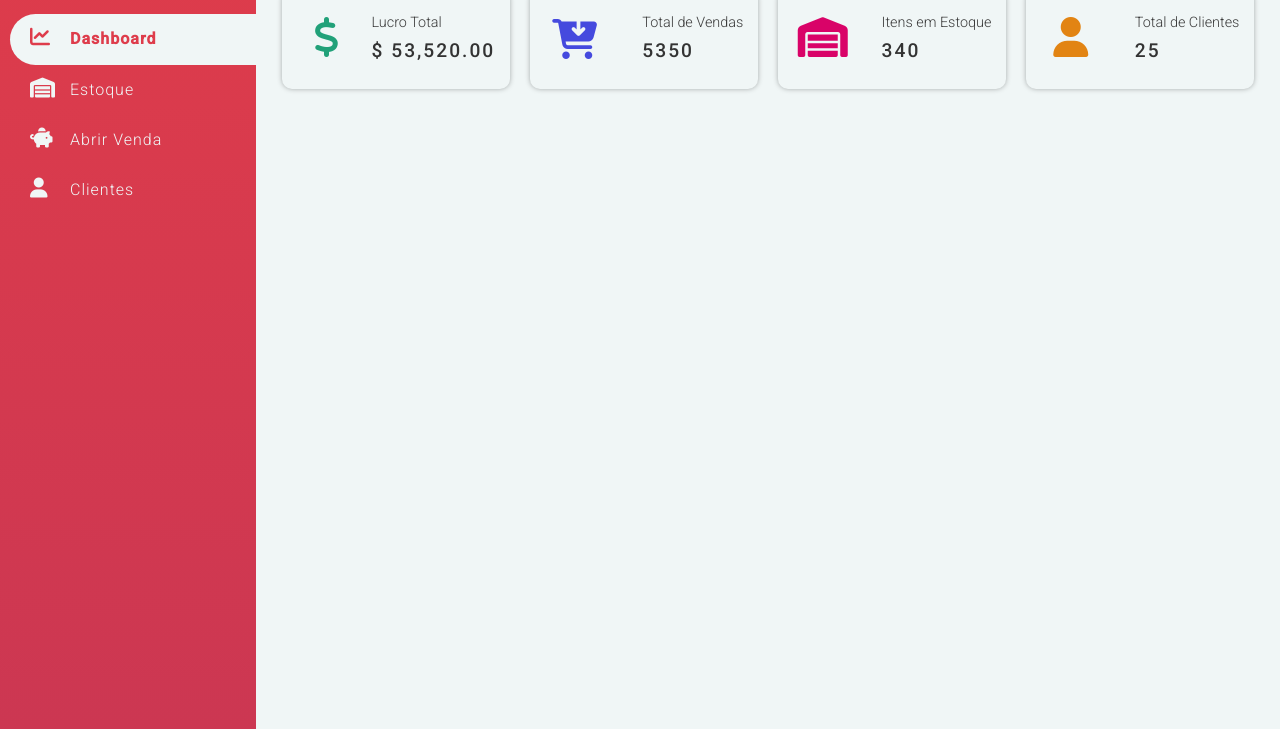
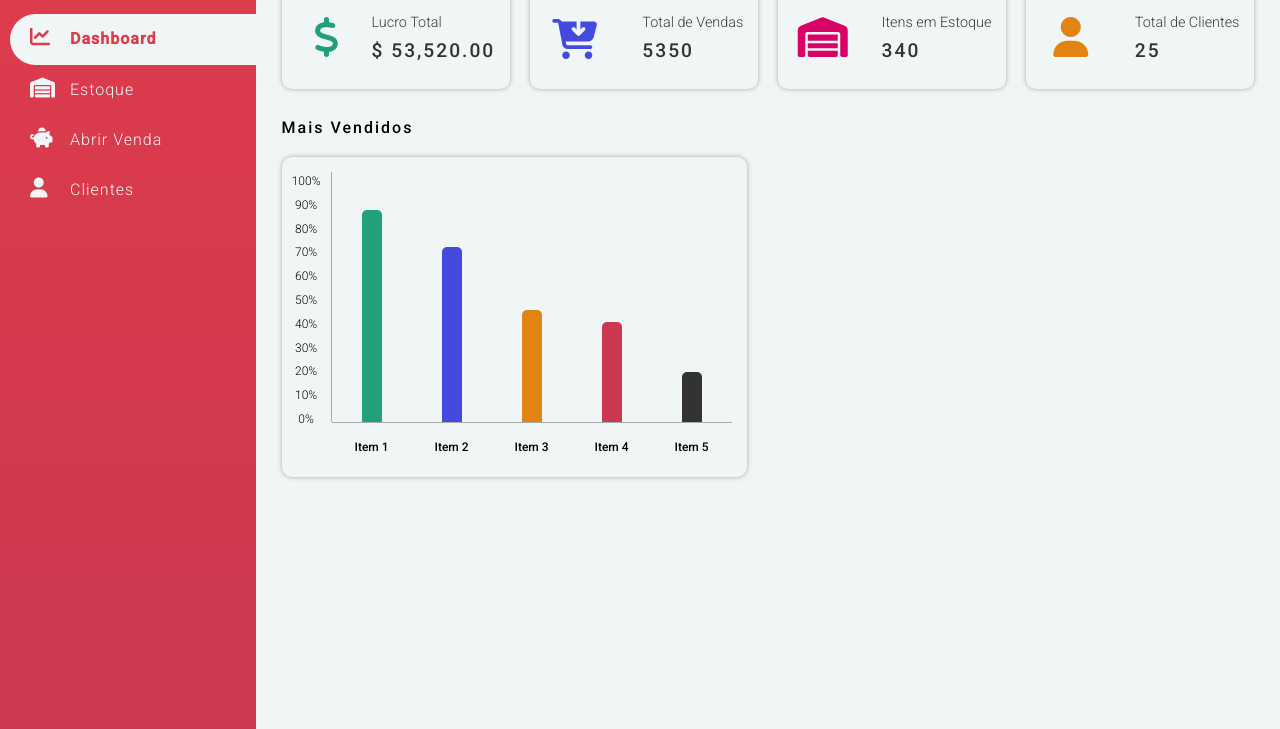
Before and after one commit to ovitormacel/projeto-dashboard, a plain HTML site: page index.html in a window 1280 px wide. Shown: the part 71-800 px from the top of the page. Drawn offline with Linux system fonts and the light colour scheme.

Commit message:
Gráfico - Mais Vendidos Concluído

```diff
--- a/css/main.css
+++ b/css/main.css
@@ -141,3 +141,100 @@ body{
     color: #E28413;
     font-size: 2.5em;
 }
+
+
+
+
+
+/* ---- GRÁFICO ---- */
+
+.grafico_vendas{
+    width: 450px;
+    height: 300px;
+    margin-top: 0px;
+    padding: 15px 15px 5px 0px;
+    border-radius: 10px;
+
+    box-shadow: 0 0 5px #a5aaaa;
+
+    display: grid;
+    grid-template-columns: repeat(9, 1fr);
+    grid-template-rows: repeat(6, 1fr);
+}
+
+.grafico_vendas .area_grafico{
+
+    display: flex;
+    align-items: flex-end;
+    justify-content: space-around;
+
+    grid-column: 2 / -1;
+    grid-row: 1 / 6;
+}
+
+.escala_y{
+    border-right: 1px solid #a5aaaa;
+
+    display: flex;
+    flex-direction: column;
+    gap: 4px;
+
+    grid-row: 1 / 6;
+}
+
+.scale{
+    background-color: #f0f6f6;
+    font-size: 12px;
+    font-weight: 300;
+    padding: 3px;
+    text-align: center;
+}
+
+.escala_x{
+    border-top: 1px solid #a5aaaa;
+
+    display: flex;
+    align-items: center;
+    justify-content: space-around;
+
+    grid-row: 6 / 7;
+    grid-column: 2 / -1;
+}
+
+.escala_x .item{
+    font-size: 12px;
+}
+
+.column {
+    background-color: #21a179;
+    width: 20px;
+
+    border-radius: 5px 5px 0 0;
+}
+
+.column.um{
+    background-color: #21a179;
+    height: 85%;
+}
+.column.dois{
+    background-color: #454ADE;
+    height: 70%;
+}
+.column.tres{
+    background-color: #E28413;
+    height: 45%;
+}
+.column.quatro{
+    background-color: #CC3752;
+    height: 40%;
+}
+.column.cinco{
+    background-color: #333333;
+    height: 20%;
+}
+
+
+
+.col_analytics h4{
+    margin-top: 30px;
+}
--- a/index.html
+++ b/index.html
@@ -65,6 +65,41 @@
                 </div>
             </article>
         </section>
+
+        <div class="col_analytics">
+            <h4>Mais Vendidos</h4>
+            <section class="grafico_vendas">
+                <div class="escala_y">
+                    <div class="scale">100%</div>
+                    <div class="scale">90%</div>
+                    <div class="scale">80%</div>
+                    <div class="scale">70%</div>
+                    <div class="scale">60%</div>
+                    <div class="scale">50%</div>
+                    <div class="scale">40%</div>
+                    <div class="scale">30%</div>
+                    <div class="scale">20%</div>
+                    <div class="scale">10%</div>
+                    <div class="scale">0%</div>
+                </div>
+
+                <div class="area_grafico">
+                    <div class="column um"></div>
+                    <div class="column dois"></div>
+                    <div class="column tres"></div>
+                    <div class="column quatro"></div>
+                    <div class="column cinco"></div>
+                </div>
+
+                <div class="escala_x">
+                    <div class="item">Item 1</div>
+                    <div class="item">Item 2</div>
+                    <div class="item">Item 3</div>
+                    <div class="item">Item 4</div>
+                    <div class="item">Item 5</div>
+                </div>
+            </section>
+        </div>
     </main>
 
     <script src="https://kit.fontawesome.com/3bb5c1e371.js" crossorigin="anonymous"></script>
```
Also changed, not shown: 1 other file.
